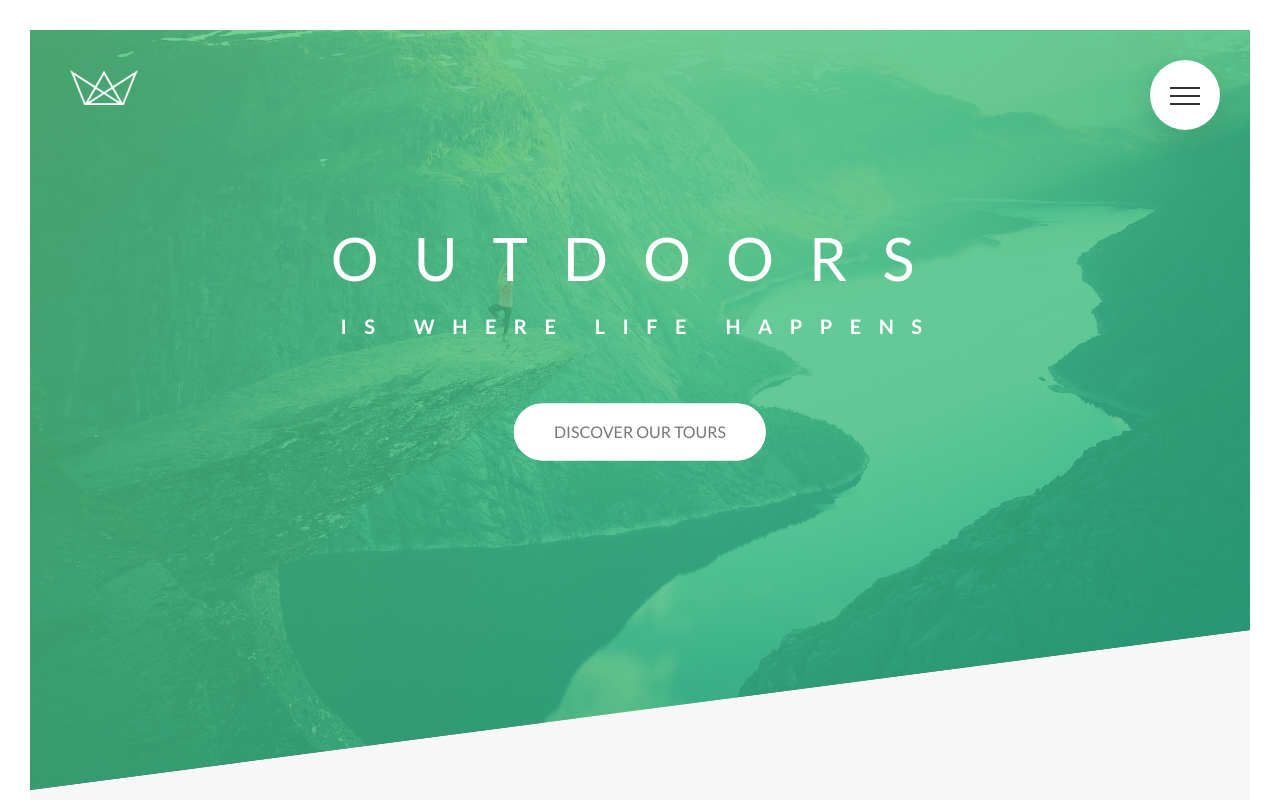
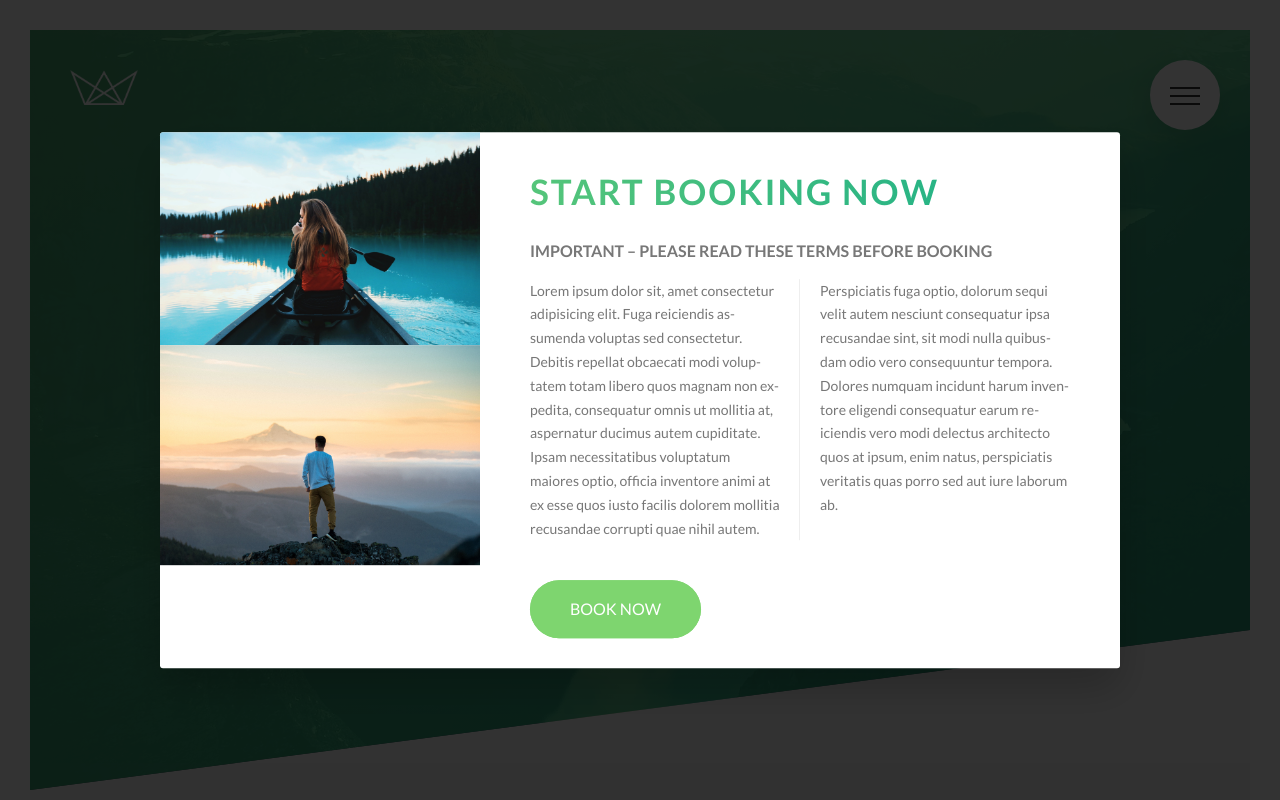
Before and after one commit to horoiu/Natours, a website: page index.html in a window 1280 px wide. Shown: the top 800 px of the page. Drawn offline with Linux system fonts and the light colour scheme.

Commit message:
Create and style 'PopUp' window

```diff
--- a/index.html
+++ b/index.html
@@ -359,7 +359,30 @@
             </div>
         </footer>
 
-
+        <div class="popup">
+            <div class="popup__content">
+                <div class="popup__left">
+                    <img src="img/nat-8.jpg" alt="Tour photo" class="popup__img">
+                    <img src="img/nat-9.jpg" alt="Tour photo" class="popup__img">
+                </div>
+                <div class="popup__right">
+                    <h2 class="heading-secondary u-margin-bottom-small">Start booking now</h2>
+                    <h3 class="heading-tertiary u-margin-bottom-small">Important &ndash; PLease read these terms before booking</h3>
+                    <p class="popup__text u-margin-bottom-medium">
+                        Lorem ipsum dolor sit, amet consectetur adipisicing elit. Fuga reiciendis assumenda
+                        voluptas sed consectetur. Debitis repellat obcaecati modi voluptatem totam libero
+                        quos magnam non expedita, consequatur omnis ut mollitia at, aspernatur ducimus autem
+                        cupiditate. Ipsam necessitatibus voluptatum maiores optio, officia inventore animi at
+                        ex esse quos iusto facilis dolorem mollitia recusandae corrupti quae nihil autem.
+                        Perspiciatis fuga optio, dolorum sequi velit autem nesciunt consequatur ipsa recusandae
+                        sint, sit modi nulla quibusdam odio vero consequuntur tempora. Dolores numquam incidunt
+                        harum inventore eligendi consequatur earum reiciendis vero modi delectus architecto quos
+                        at ipsum, enim natus, perspiciatis veritatis quas porro sed aut iure laborum ab.
+                    </p>
+                    <a href="#" class="btn btn--green">Book now</a>
+                </div>
+            </div>
+        </div>
 
 
         <!-- <section>
--- a/sass/abstracts/_mixins.scss
+++ b/sass/abstracts/_mixins.scss
@@ -5,3 +5,10 @@
         clear: both;
     }
 }
+
+@mixin absoluteCenter {
+    position: absolute;
+    top: 50%;
+    left: 50%;
+    transform: translate(-50%, -50%);
+}
--- a/sass/components/_card.scss
+++ b/sass/components/_card.scss
@@ -144,10 +144,7 @@
 
     //FRONT SIDE STYLING
     &__cta {
-        position: absolute;
-        top: 50%;
-        left: 50%;
-        transform: translate(-50%, -50%);
+        @include absoluteCenter;
         width: 90%;
         text-align: center;
     }
--- a/sass/components/_form.scss
+++ b/sass/components/_form.scss
@@ -70,15 +70,12 @@
         top: -.4rem;
 
         &::after {
+            @include absoluteCenter;
             content: "";
             display: block;
             height: 1rem;
             width: 1rem;
             border-radius: 50%;
-            position: absolute;
-            top: 50%;
-            left: 50%;
-            transform: translate(-50%, -50%);
             background-color: $color-primary;
             opacity: 0;
         }
--- /dev/null
+++ b/sass/components/_popup.scss
@@ -0,0 +1,61 @@
+.popup {
+    height: 100vh;
+    width: 100%;
+    position: fixed;
+    top: 0;
+    left: 0;
+    background-color: rgba($color-black, .8);
+    z-index: 3500;
+
+    &__content {
+        @include absoluteCenter;
+
+        width: 75%;
+        background-color: $color-white;
+        box-shadow: 0 2rem 4rem rgba($color-black, .2);
+        border-radius: 3px;
+        display: table;
+        overflow: hidden;
+    }
+
+    &__left {
+        width: 33.333333%;
+        display: table-cell;
+    }
+
+    &__right {
+        width: 66.666667%;
+        display: table-cell;
+        vertical-align: middle;
+        padding: 3rem 5rem;
+
+    }
+
+    &__img {
+        display: block;
+        width: 100%;
+    }
+
+    &__heading-secondary {
+
+    }
+
+    &__text {
+        font-size: 1.4rem;
+
+        -moz-column-count: 2;
+        -moz-column-gap: 4rem;
+        -moz-column-rule: 1px solid $color-grey-light-2;
+        column-count: 2;
+        column-gap: 4rem;
+        column-rule: 1px solid $color-grey-light-2;
+
+        -moz-hyphens: auto;
+        -ms-hyphens: auto;
+        -web-hyphens: auto;
+        hyphens: auto;
+
+    }
+
+
+}
--- a/sass/layout/_navigation.scss
+++ b/sass/layout/_navigation.scss
@@ -43,10 +43,7 @@
     }
 
     &__list {
-        position: absolute;
-        top: 50%;
-        left: 50%;
-        transform: translate(-50%, -50%);
+        @include absoluteCenter;
         list-style: none;
         text-align: center;
         width: 100%;
--- a/sass/main.scss
+++ b/sass/main.scss
@@ -13,6 +13,7 @@
 @import "components/composition";
 @import "components/feature-box";
 @import "components/form";
+@import "components/popup";
 @import "components/story";
 
 @import "layout/footer";
```
Also changed, not shown: css/style.css, sass/pages/_home.scss (line endings or trailing spaces).
